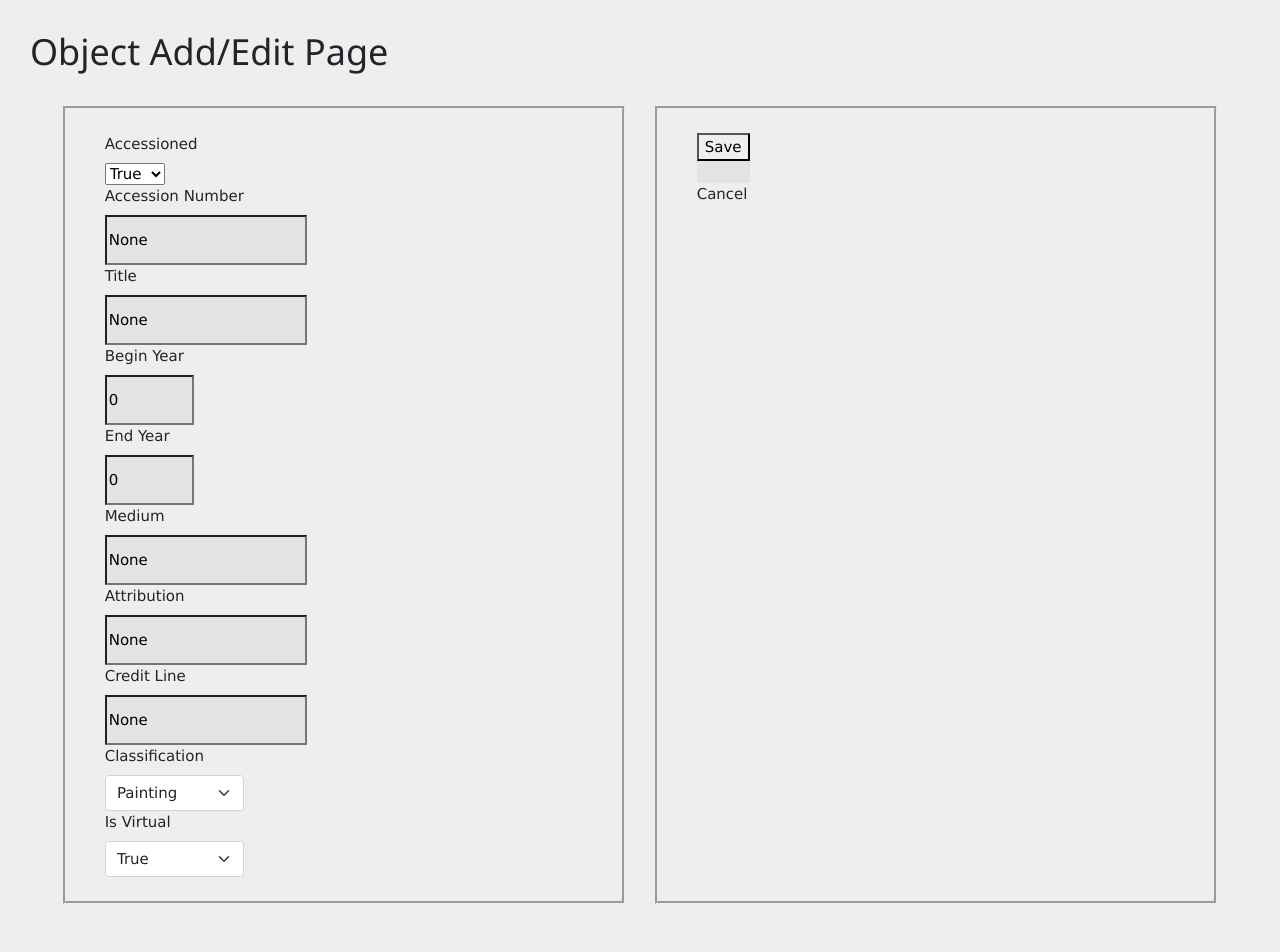
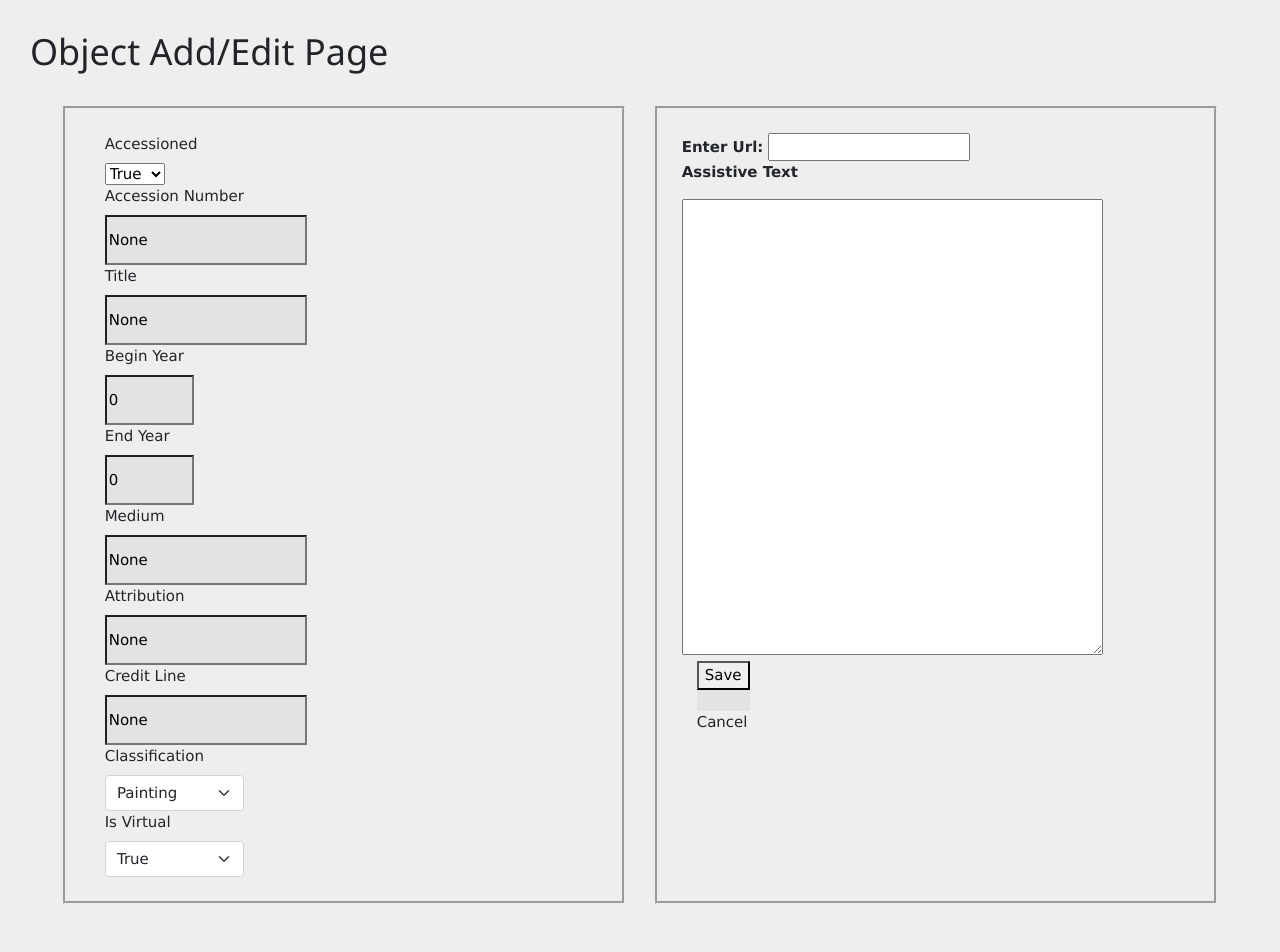
Before and after one commit to itudb2304/itudb2304, a Flask app: page /objects/object_addition in a window 1280 px wide. Shown: the part 65-1017 px from the top of the page. Run offline with Flask 3, Linux system fonts and the light colour scheme; tables that the repository leaves empty or names only in its code hold one stand-in row (values such as "Sample post"); some libraries are stand-ins or nearby versions.

Commit message:
small fixations

```diff
--- a/controllers/objects_bp.py
+++ b/controllers/objects_bp.py
@@ -53,7 +53,7 @@ def objects_bp(connection):
         newObject.objectid = repository.get_max_objectid() + 1
 
         if request.method == "GET":
-            return render_template("object_edit.html", objectDTO=newObject)
+            return render_template("object_edit.html", objectDTO=newObject, addition=True)
         else:
             photoUrl = request.form["textUrl"]
             assistiveText = request.form["assistiveText"]
--- a/templates/objects/object_edit.html
+++ b/templates/objects/object_edit.html
@@ -123,22 +123,25 @@
 
         <div class="objectDescription" id="nodesc">
             <aside>
-                {% if objectDTO.title==None and media==None %}
+                {% if addition %}
                 <div>
                     <div> <b>Enter Url:</b>
                         <input type="text" name="textUrl" value="" />
                     </div>
-                    <div> <b>Assistive Text</b>
-                        <textarea type="text" rows="10" cols="50" value=""></textarea>
+                    <div>
+                        <p><b>Assistive Text</b></p>
+                        <textarea type="text" rows="20" cols="50" name="assistiveText"></textarea>
                     </div>
                 </div>
-                {% endif %}
+                {%else%}
                 {%if media %}
                 <div>
-                    <b>Alter the assistive text</b>
-                    <textarea type="text" rows="20" cols="50" name="alteredAssistiveText" {%if media[0][1] %}
-                        value="{{ media[0][1] }}" {%else%} value="" {%endif%}></textarea>
+                    <p><b>Alter the assistive text</b></p>
+                    <textarea type="text" rows="20" cols="50" name="alteredAssistiveText">
+                        {% if media[0][1] %}{{ media[0][1] }}{% else %} {%endif%}>
+                    </textarea>
                 </div>
+                {% endif %}
                 {% endif %}
 
                 <div class="col-md-4">
```
